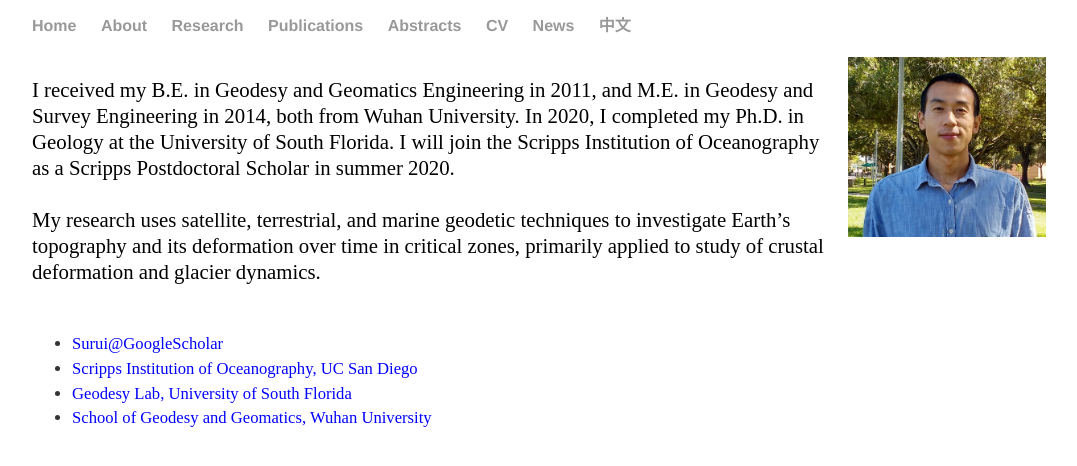
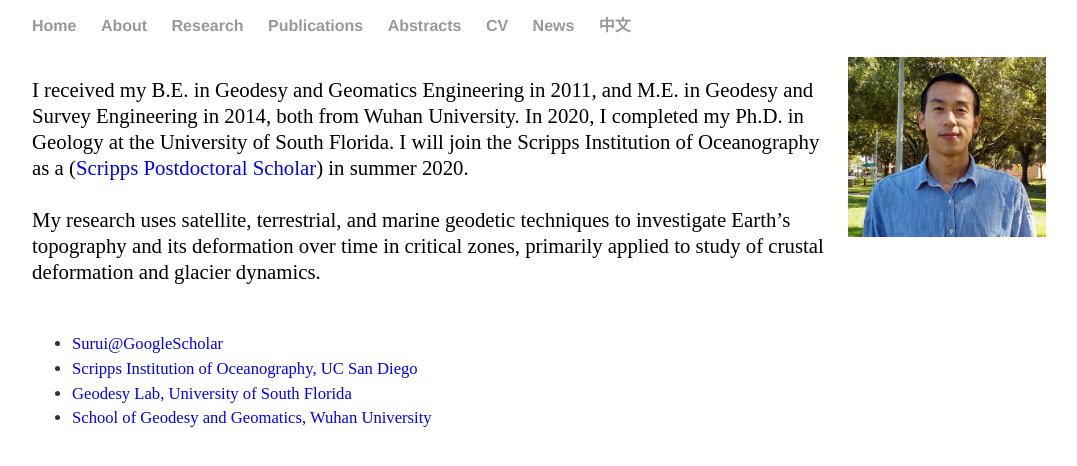
Before and after one commit to suruixie/suruixie.github.io, a Jekyll site: the page built from about/index.html, in a window 1280 px wide. Shown: the top 466 px of the page, without its empty margins (96-1173 px from the left). Built offline with Jekyll 4.4.1, drawn with Linux system fonts in a browser that asks for light colours.

Commit message:
Update index.html

```diff
--- a/about/index.html
+++ b/about/index.html
@@ -4,7 +4,7 @@ title: About Surui
 ---
 <p style="line-height:125%;">
 	<img src="../images/Surui_2018.jpg" height="180" style="float:right; margin-left:10px; margin-right:10px; margin-top:-20px;" />
-	I received my B.E. in Geodesy and Geomatics Engineering in 2011, and M.E. in Geodesy and Survey Engineering in 2014, both from Wuhan University. In 2020, I completed my Ph.D. in Geology at the University of South Florida. I will join the Scripps Institution of Oceanography as a Scripps Postdoctoral Scholar in summer 2020. <br>
+	I received my B.E. in Geodesy and Geomatics Engineering in 2011, and M.E. in Geodesy and Survey Engineering in 2014, both from Wuhan University. In 2020, I completed my Ph.D. in Geology at the University of South Florida. I will join the Scripps Institution of Oceanography as a (<a href="https://scripps.ucsd.edu/postdocs/program/awardees" style="color:#0000FF;">Scripps Postdoctoral Scholar</a>) in summer 2020. <br>
 	<br>
 	My research uses satellite, terrestrial, and marine geodetic techniques to investigate Earth’s topography and its deformation over time in critical zones, primarily applied to study of crustal deformation and glacier dynamics. <br>
 	<br>
```
